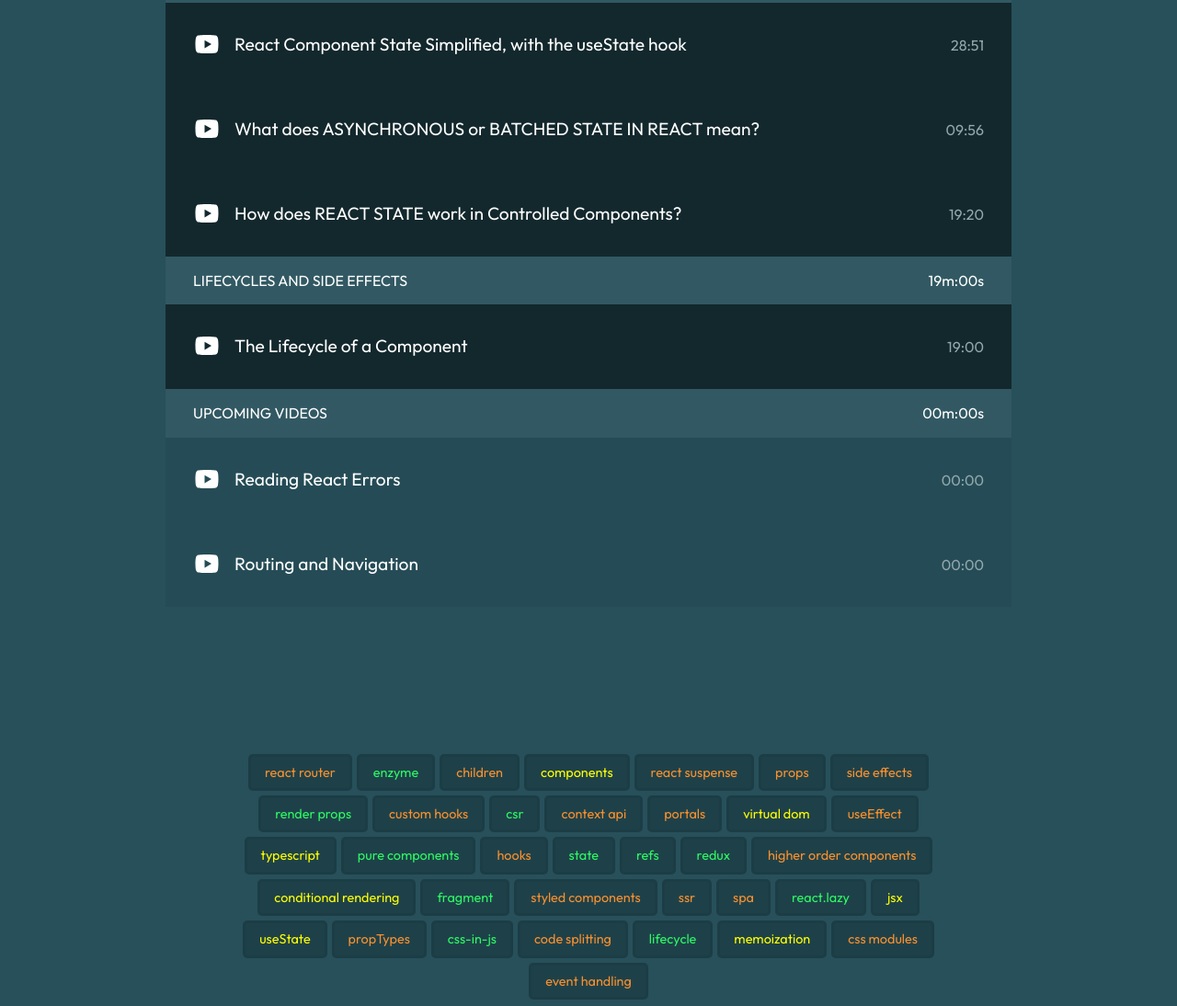
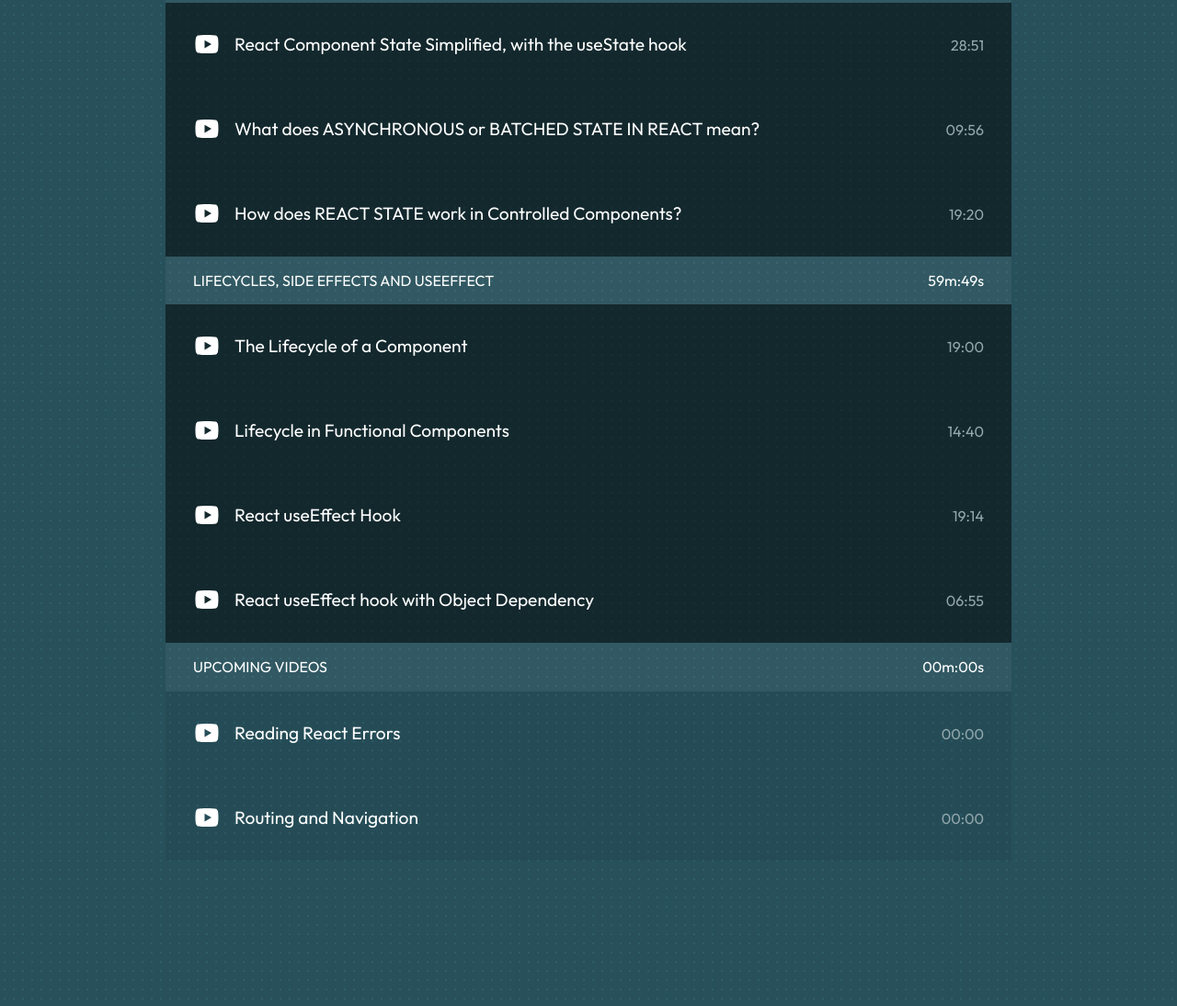
Before and after one commit to dillionmegida/simplereactjs, a Gatsby site: page / in a window 1280 px wide. Shown: the part 2699-3793 px from the top of the page at 92% size. Built offline with nearby package versions, Linux system fonts and the light colour scheme; Gatsby itself is replaced by a stand-in of ours.

Commit message:
add more lessons

```diff
--- a/src/components/layout.js
+++ b/src/components/layout.js
@@ -1,12 +1,21 @@
 import * as React from "react"
+import styled from "styled-components"
+
+const Wrapper = styled.div`
+  background-image: radial-gradient(
+    color-mix(in srgb, var(--react), var(--primary) 90%) 1px,
+    var(--primary) 1px
+  );
+  background-size: 10px 10px;
+`
 
 const Layout = ({ children }) => {
   return (
-    <>
+    <Wrapper>
       <div>
         <main>{children}</main>
       </div>
-    </>
+    </Wrapper>
   )
 }
 
--- a/src/components/lessons.ts
+++ b/src/components/lessons.ts
@@ -129,12 +129,27 @@ export const lessons = [
     ],
   },
   {
-    label: "Lifecycles and Side Effects",
+    label: "Lifecycles, Side Effects and useEffect",
     lessons: [
       {
         title: "The Lifecycle of a Component",
         youtube: "https://youtu.be/3xn_z1qNa0U",
         duration: "19:00",
+      },
+      {
+        title: "Lifecycle in Functional Components",
+        youtube: "https://youtu.be/X6wfxggHO5A",
+        duration: "14:40",
+      },
+      {
+        title: "React useEffect Hook",
+        youtube: "https://youtu.be/PLyuk5OKlnY",
+        duration: "19:14",
+      },
+      {
+        title: "React useEffect hook with Object Dependency",
+        youtube: "https://youtu.be/6aWyYMGYNjE",
+        duration: "06:55",
       },
     ]
   },
```
Also changed, not shown: src/hooks/useIntersectionObserver.tsx (added, +10 -0 lines).
